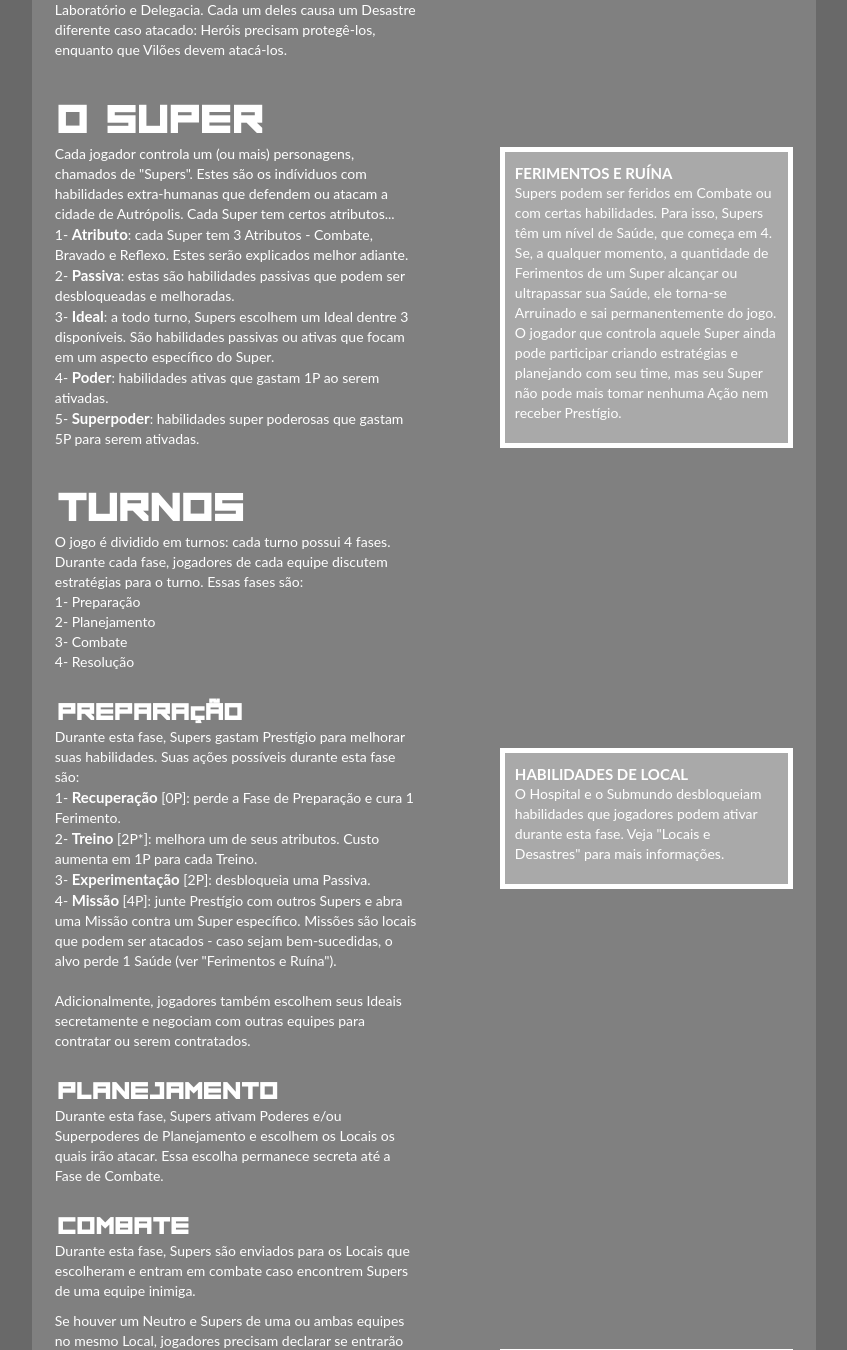
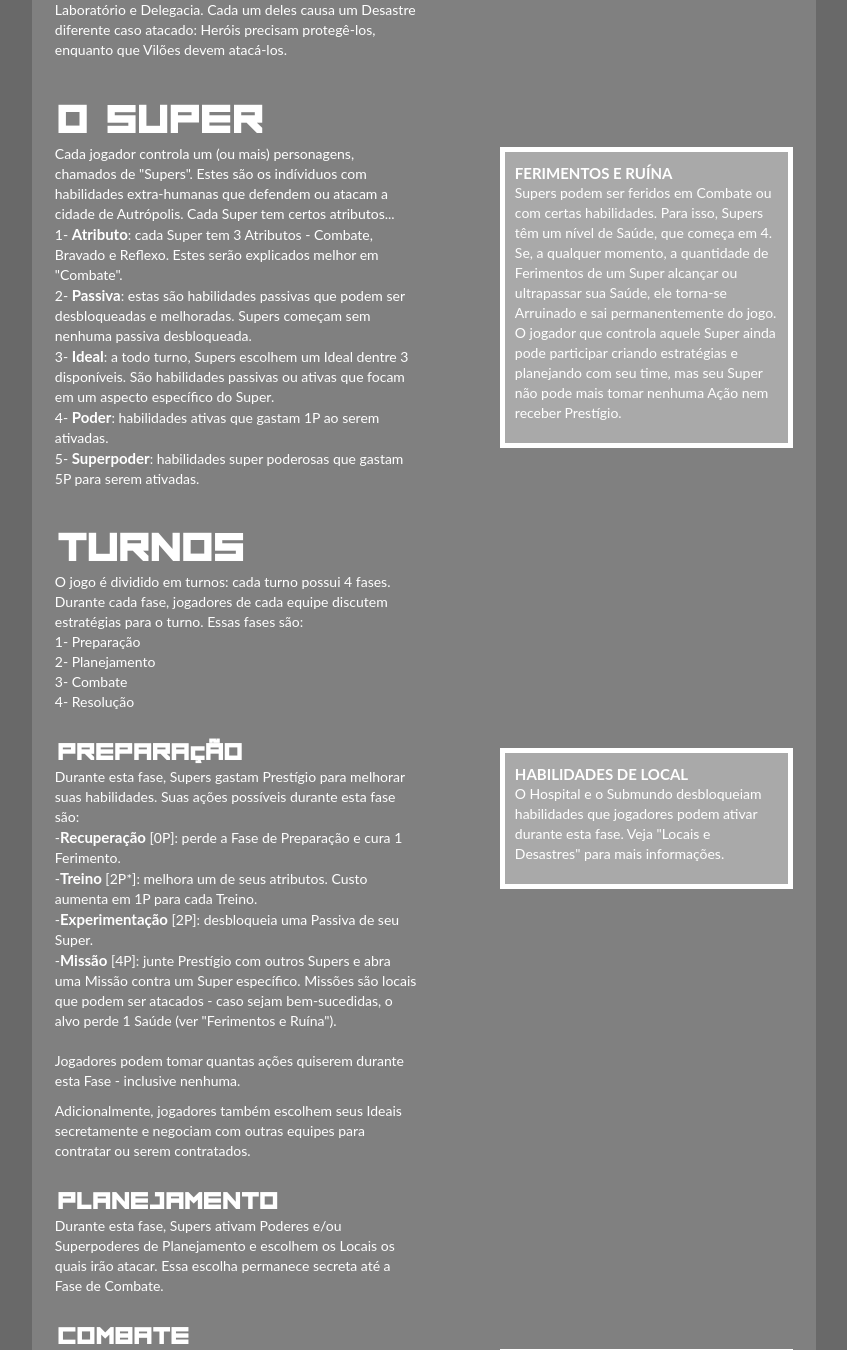
Before and after one commit to MisterProjectLC/AutropolisSite, a Django app: page /autropolis/ in a window 1280 px wide; the page is wider, and only the part inside the window is pictured. Shown: the part 1134-2484 px from the top of that part, without its empty margins (232-1079 px from the left). Run offline with Django 3.2, Linux system fonts and the light colour scheme.

Commit message:
small typo and rules fixes

```diff
--- a/autropolis_map/templates/index.html
+++ b/autropolis_map/templates/index.html
@@ -69,8 +69,8 @@
             Cada jogador controla um (ou mais) personagens, chamados de "Supers". Estes são os indíviduos com habilidades extra-humanas
             que defendem ou atacam a cidade de Autrópolis.
             Cada Super tem certos atributos...<br>
-            1- <strong>Atributo</strong>: cada Super tem 3 Atributos - Combate, Bravado e Reflexo. Estes serão explicados melhor adiante.<br>
-            2- <strong>Passiva</strong>: estas são habilidades passivas que podem ser desbloqueadas e melhoradas.<br>
+            1- <strong>Atributo</strong>: cada Super tem 3 Atributos - Combate, Bravado e Reflexo. Estes serão explicados melhor em "Combate".<br>
+            2- <strong>Passiva</strong>: estas são habilidades passivas que podem ser desbloqueadas e melhoradas. Supers começam sem nenhuma passiva desbloqueada.<br>
             3- <strong>Ideal</strong>: a todo turno, Supers escolhem um Ideal dentre 3 disponíveis. São habilidades passivas ou ativas que focam em um aspecto específico do Super.<br>
             4- <strong>Poder</strong>: habilidades ativas que gastam 1P ao serem ativadas.<br>
             5- <strong>Superpoder</strong>: habilidades super poderosas que gastam 5P para serem ativadas.
@@ -88,12 +88,15 @@
         <h3>PREPARAÇÃO</h3>
         <p>
             Durante esta fase, Supers gastam Prestígio para melhorar suas habilidades. Suas ações possíveis durante esta fase são:<br>
-            1- <strong>Recuperação</strong> [0P]: perde a Fase de Preparação e cura 1 Ferimento.<br>
-            2- <strong>Treino</strong> [2P*]: melhora um de seus atributos. Custo aumenta em 1P para cada Treino.<br>
-            3- <strong>Experimentação</strong> [2P]: desbloqueia uma Passiva.<br>
-            4- <strong>Missão</strong> [4P]: junte Prestígio com outros Supers e abra uma Missão contra um Super específico.
+            -<strong>Recuperação</strong> [0P]: perde a Fase de Preparação e cura 1 Ferimento.<br>
+            -<strong>Treino</strong> [2P*]: melhora um de seus atributos. Custo aumenta em 1P para cada Treino.<br>
+            -<strong>Experimentação</strong> [2P]: desbloqueia uma Passiva de seu Super.<br>
+            -<strong>Missão</strong> [4P]: junte Prestígio com outros Supers e abra uma Missão contra um Super específico.
             Missões são locais que podem ser atacados - caso sejam bem-sucedidas, o alvo perde 1 Saúde (ver "Ferimentos e Ruína").<br>
             <br>
+            Jogadores podem tomar quantas ações quiserem durante esta Fase - inclusive nenhuma.
+        </p>
+        <p>
             Adicionalmente, jogadores também escolhem seus Ideais secretamente e negociam com outras equipes para contratar ou serem contratados.
         </p>
 
--- a/autropolis_map/templates/neutral.html
+++ b/autropolis_map/templates/neutral.html
@@ -111,7 +111,7 @@
         2P inicial.<br>
         2 Combate, 5 Bravado, 0 Reflexos.<br>
         <strong>Passivas:</strong><br>
-        -Influência [I] (Glória em locais neutros dá Prestígio que fica após Combate)<br>
+        -Influência [I] (Se houver 3 ou mais Locais Neutros no jogo: ao usar Glória, +2P que fica após Combate (além do 1P temporário))<br>
         <i>Após sair do laboratório de Dr. M, Punho chegou alto nas escadas do crime organizado.<br></i>
         <strong>Ideais:</strong><br>
         -Arruaceiro (+1 Reflexos)<br>
```
